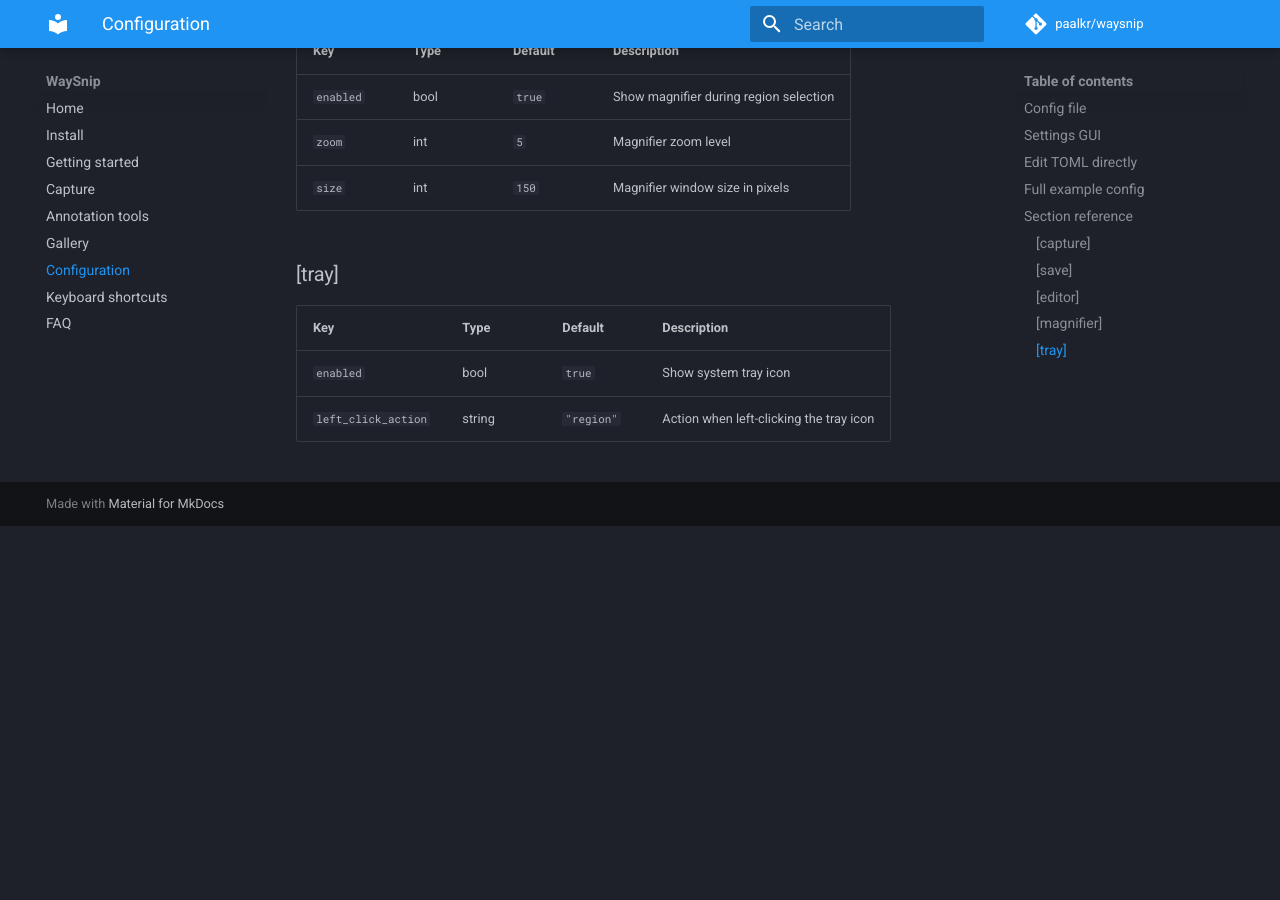
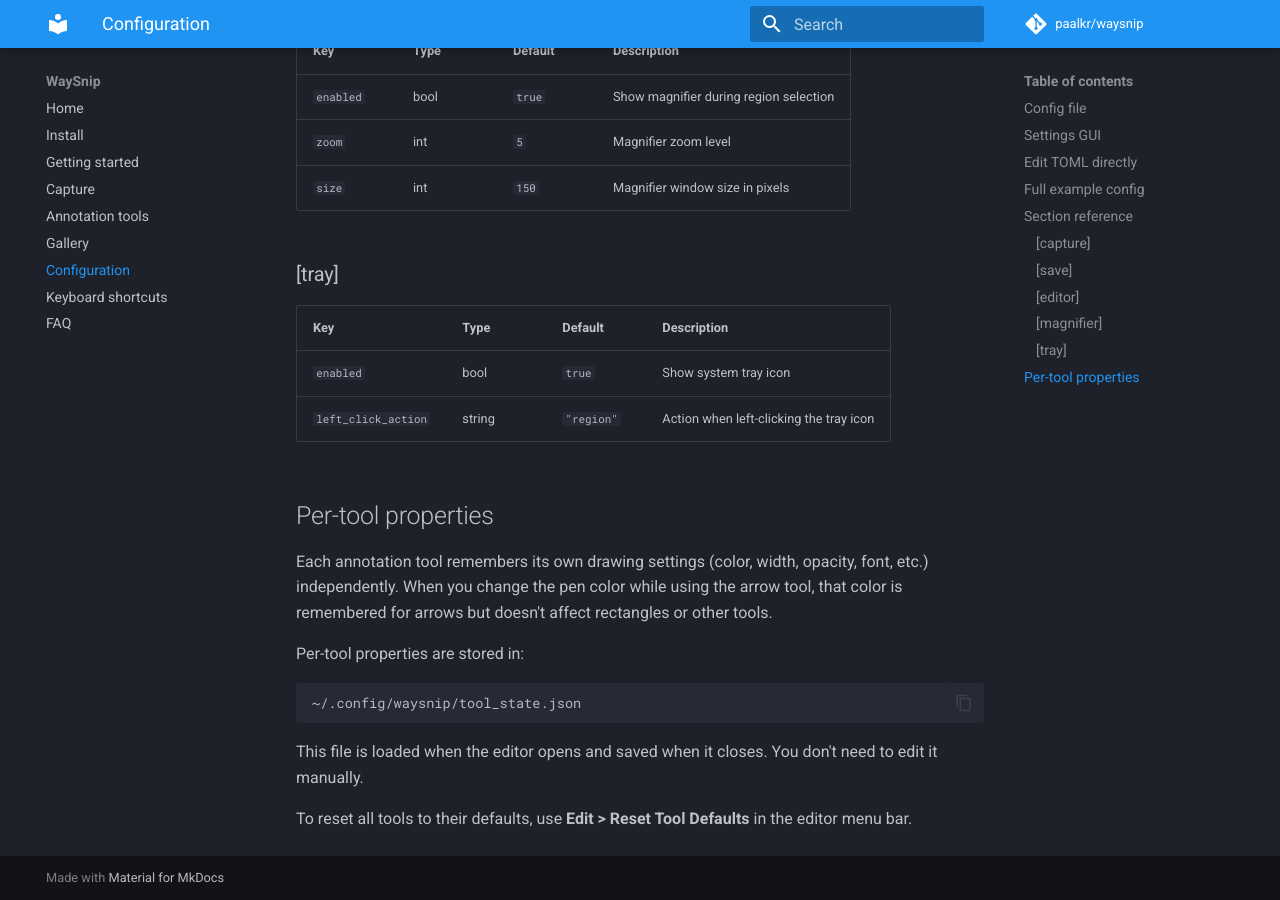
Before and after one commit to paalkr/waysnip, an MkDocs documentation site: the page built from docs/configuration.md, in a window 1280 px wide and 900 px high, scrolled down 2379 px. Built offline with MkDocs 1.6.1 and Material for MkDocs 9.7.7, drawn with Linux system fonts in a browser that asks for light colours; comment, search, counter and statistics services are not loaded; before the commit the page ends 2905 px from its top, so only the background shows below that.

Commit message:
Document per-tool property storage in configuration docs
Each tool remembers its own color/width/opacity independently,
persisted in tool_state.json. Reset via Edit > Reset Tool Defaults.

Co-Authored-By: Claude Opus 4.6 (1M context) <noreply@anthropic.com>

````diff
--- a/docs/configuration.md
+++ b/docs/configuration.md
@@ -94,3 +94,17 @@ Drawing defaults (color, width, opacity, font) are now stored per-tool. See [Per
 |---|---|---|---|
 | `enabled` | bool | `true` | Show system tray icon |
 | `left_click_action` | string | `"region"` | Action when left-clicking the tray icon |
+
+## Per-tool properties
+
+Each annotation tool remembers its own drawing settings (color, width, opacity, font, etc.) independently. When you change the pen color while using the arrow tool, that color is remembered for arrows but doesn't affect rectangles or other tools.
+
+Per-tool properties are stored in:
+
+```
+~/.config/waysnip/tool_state.json
+```
+
+This file is loaded when the editor opens and saved when it closes. You don't need to edit it manually.
+
+To reset all tools to their defaults, use **Edit > Reset Tool Defaults** in the editor menu bar.
````
